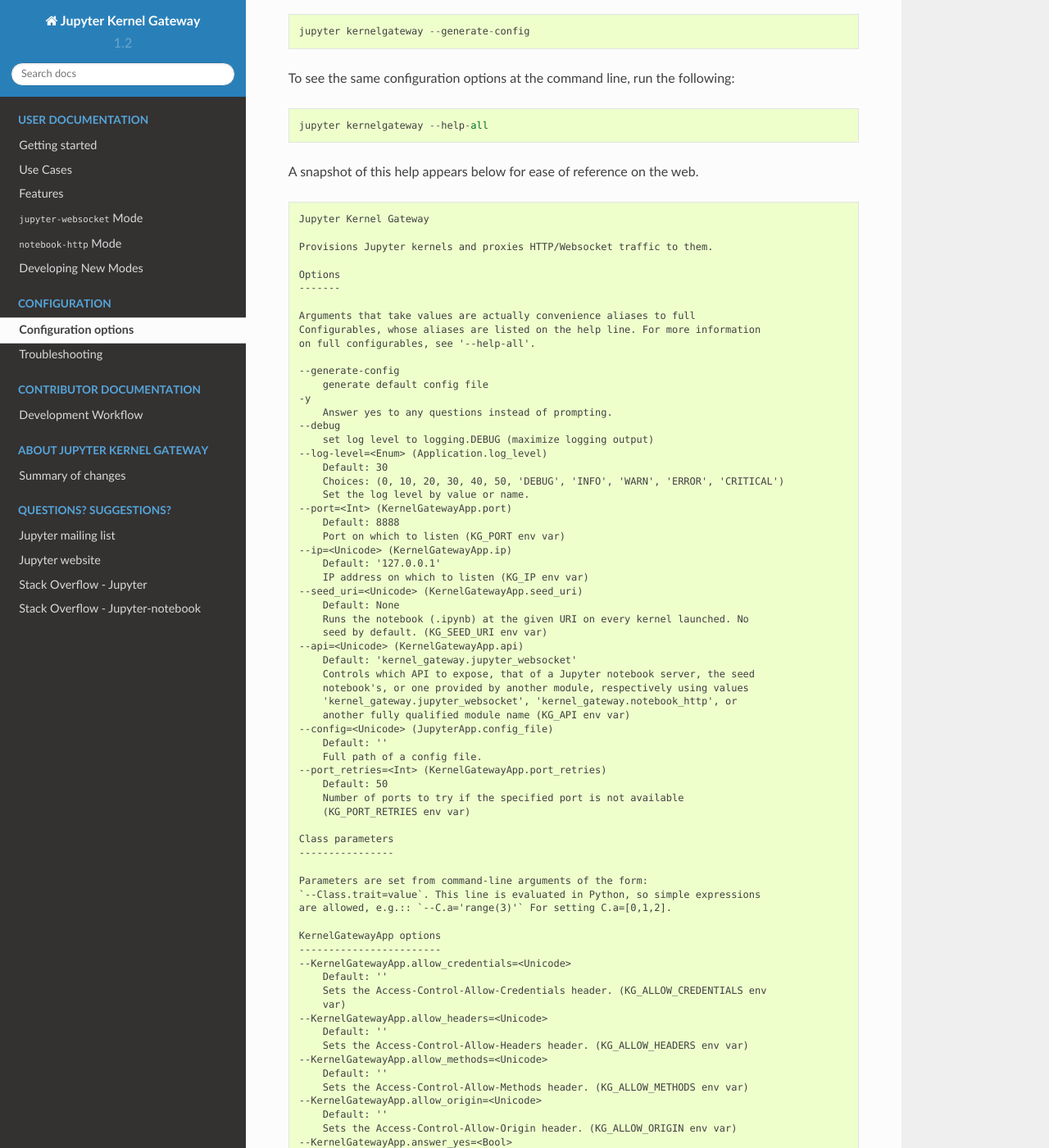
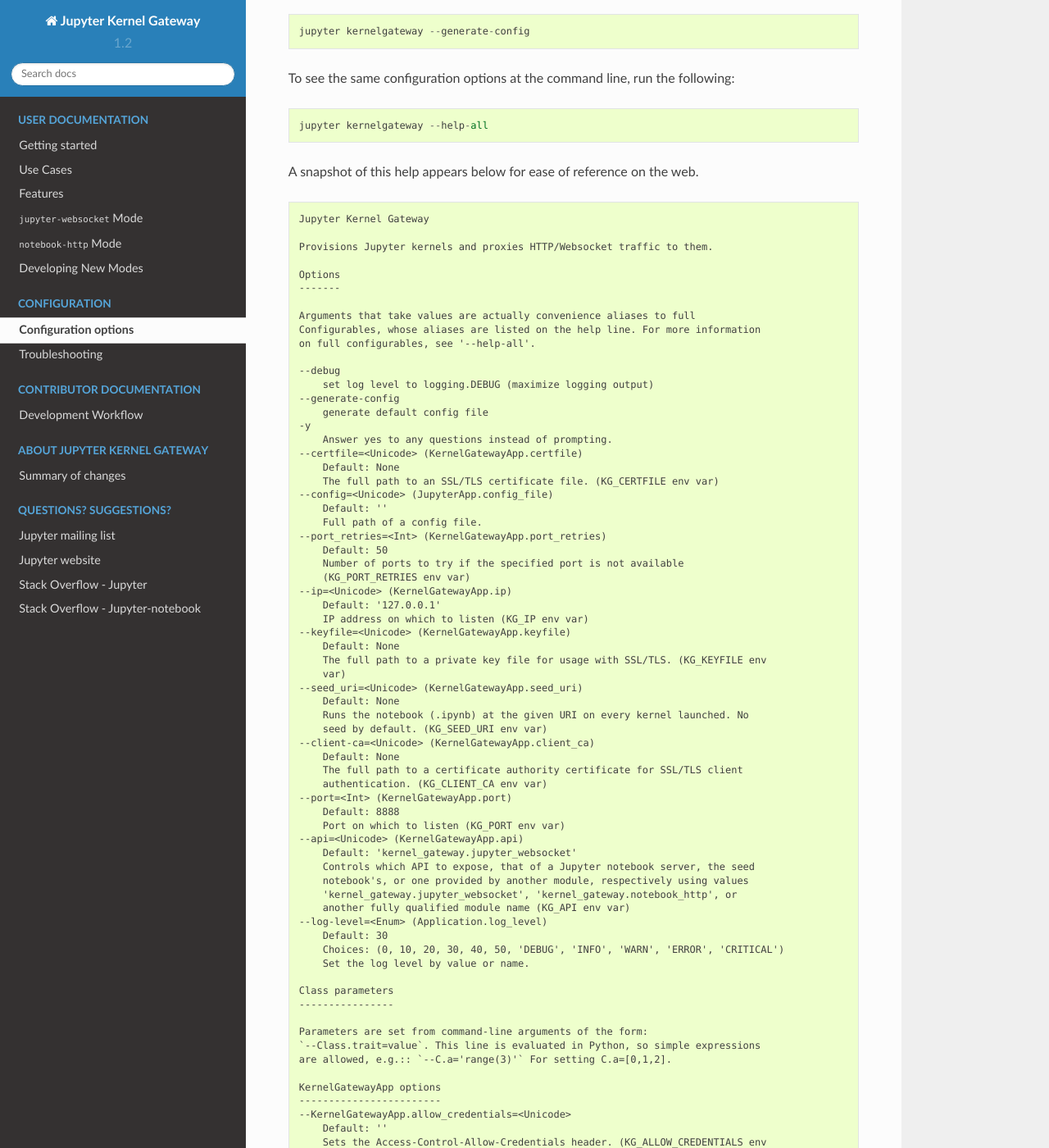
Before and after one commit to jupyter-server/enterprise_gateway, a Sphinx documentation site: the page built from docs/source/config-options.md, in a window 1280 px wide and 1400 px high, scrolled down 359 px. Shown: the whole window at 82% size. Built offline with Sphinx 7.4.7 and the Read the Docs theme 2.0.0, drawn with Linux system fonts in a browser that asks for light colours; some of the changed text lies outside the part shown.

Commit message:
Update doc for 1.2
* Add missing conda-forge information
* Regenerate output of --help-all

```diff
--- a/docs/source/config-options.md
+++ b/docs/source/config-options.md
@@ -32,32 +32,15 @@
 Configurables, whose aliases are listed on the help line. For more information
 on full configurables, see '--help-all'.
 
+--debug
+    set log level to logging.DEBUG (maximize logging output)
 --generate-config
     generate default config file
 -y
     Answer yes to any questions instead of prompting.
---debug
-    set log level to logging.DEBUG (maximize logging output)
---log-level=<Enum> (Application.log_level)
-    Default: 30
-    Choices: (0, 10, 20, 30, 40, 50, 'DEBUG', 'INFO', 'WARN', 'ERROR', 'CRITICAL')
-    Set the log level by value or name.
---port=<Int> (KernelGatewayApp.port)
-    Default: 8888
-    Port on which to listen (KG_PORT env var)
---ip=<Unicode> (KernelGatewayApp.ip)
-    Default: '127.0.0.1'
-    IP address on which to listen (KG_IP env var)
---seed_uri=<Unicode> (KernelGatewayApp.seed_uri)
+--certfile=<Unicode> (KernelGatewayApp.certfile)
     Default: None
-    Runs the notebook (.ipynb) at the given URI on every kernel launched. No
-    seed by default. (KG_SEED_URI env var)
---api=<Unicode> (KernelGatewayApp.api)
-    Default: 'kernel_gateway.jupyter_websocket'
-    Controls which API to expose, that of a Jupyter notebook server, the seed
-    notebook's, or one provided by another module, respectively using values
-    'kernel_gateway.jupyter_websocket', 'kernel_gateway.notebook_http', or
-    another fully qualified module name (KG_API env var)
+    The full path to an SSL/TLS certificate file. (KG_CERTFILE env var)
 --config=<Unicode> (JupyterApp.config_file)
     Default: ''
     Full path of a config file.
@@ -65,6 +48,34 @@
     Default: 50
     Number of ports to try if the specified port is not available
     (KG_PORT_RETRIES env var)
+--ip=<Unicode> (KernelGatewayApp.ip)
+    Default: '127.0.0.1'
+    IP address on which to listen (KG_IP env var)
+--keyfile=<Unicode> (KernelGatewayApp.keyfile)
+    Default: None
+    The full path to a private key file for usage with SSL/TLS. (KG_KEYFILE env
+    var)
+--seed_uri=<Unicode> (KernelGatewayApp.seed_uri)
+    Default: None
+    Runs the notebook (.ipynb) at the given URI on every kernel launched. No
+    seed by default. (KG_SEED_URI env var)
+--client-ca=<Unicode> (KernelGatewayApp.client_ca)
+    Default: None
+    The full path to a certificate authority certificate for SSL/TLS client
+    authentication. (KG_CLIENT_CA env var)
+--port=<Int> (KernelGatewayApp.port)
+    Default: 8888
+    Port on which to listen (KG_PORT env var)
+--api=<Unicode> (KernelGatewayApp.api)
+    Default: 'kernel_gateway.jupyter_websocket'
+    Controls which API to expose, that of a Jupyter notebook server, the seed
+    notebook's, or one provided by another module, respectively using values
+    'kernel_gateway.jupyter_websocket', 'kernel_gateway.notebook_http', or
+    another fully qualified module name (KG_API env var)
+--log-level=<Enum> (Application.log_level)
+    Default: 30
+    Choices: (0, 10, 20, 30, 40, 50, 'DEBUG', 'INFO', 'WARN', 'ERROR', 'CRITICAL')
+    Set the log level by value or name.
 
 Class parameters
 ----------------
@@ -103,6 +114,13 @@
 --KernelGatewayApp.base_url=<Unicode>
     Default: '/'
     The base path for mounting all API resources (KG_BASE_URL env var)
+--KernelGatewayApp.certfile=<Unicode>
+    Default: None
+    The full path to an SSL/TLS certificate file. (KG_CERTFILE env var)
+--KernelGatewayApp.client_ca=<Unicode>
+    Default: None
+    The full path to a certificate authority certificate for SSL/TLS client
+    authentication. (KG_CLIENT_CA env var)
 --KernelGatewayApp.config_file=<Unicode>
     Default: ''
     Full path of a config file.
@@ -118,13 +136,17 @@
 --KernelGatewayApp.force_kernel_name=<Unicode>
     Default: ''
     Override any kernel name specified in a notebook or request
-    (KG_FORCE_KERNEL_NAME env var
+    (KG_FORCE_KERNEL_NAME env var)
 --KernelGatewayApp.generate_config=<Bool>
     Default: False
     Generate default config file.
 --KernelGatewayApp.ip=<Unicode>
     Default: '127.0.0.1'
     IP address on which to listen (KG_IP env var)
+--KernelGatewayApp.keyfile=<Unicode>
+    Default: None
+    The full path to a private key file for usage with SSL/TLS. (KG_KEYFILE env
+    var)
 --KernelGatewayApp.log_datefmt=<Unicode>
     Default: '%Y-%m-%d %H:%M:%S'
     The date format used by logging formatters for %(asctime)s
@@ -170,6 +192,9 @@
     documentation. Valid module names include
     'kernel_gateway.notebook_http.cell.parser' and
     'kernel_gateway.notebook_http.swagger.parser'. (KG_CELL_PARSER env var)
+--NotebookHTTPPersonality.comment_prefix=<Dict>
+    Default: {None: '#', 'scala': '//'}
+    Maps kernel language to code comment syntax
 --NotebookHTTPPersonality.static_path=<Unicode>
     Default: None
     Serve static files on disk in the given path as /public, defaults to not
@@ -177,6 +202,9 @@
 
 JupyterWebsocketPersonality options
 -----------------------------------
+--JupyterWebsocketPersonality.env_whitelist_env=<List>
+    Default: []
+    Environment variables allowed to be set when a client requests a new kernel
 --JupyterWebsocketPersonality.list_kernels=<Bool>
     Default: False
     Permits listing of the running kernels using API endpoints /api/kernels and
```
Also changed, not shown: docs/source/getting-started.md (+12 -2 lines), docs/source/index.rst (line endings or trailing spaces).
